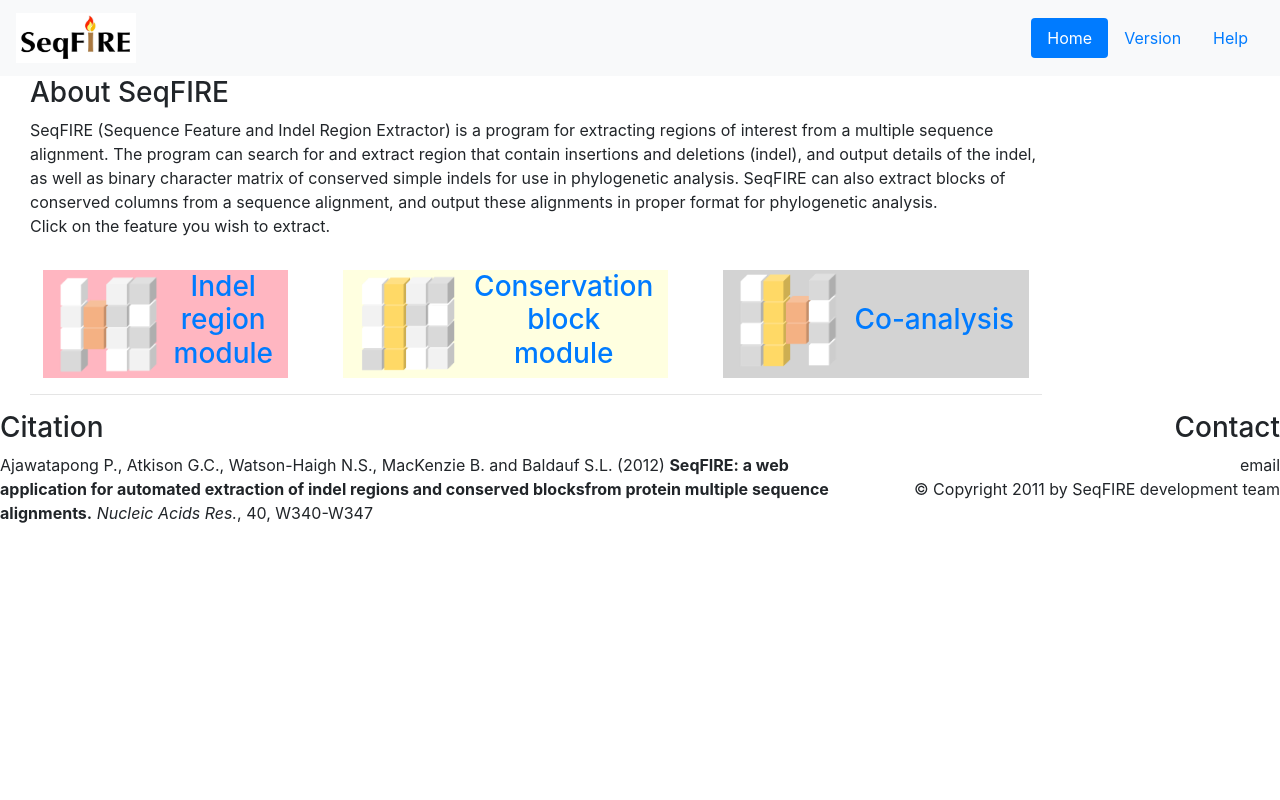
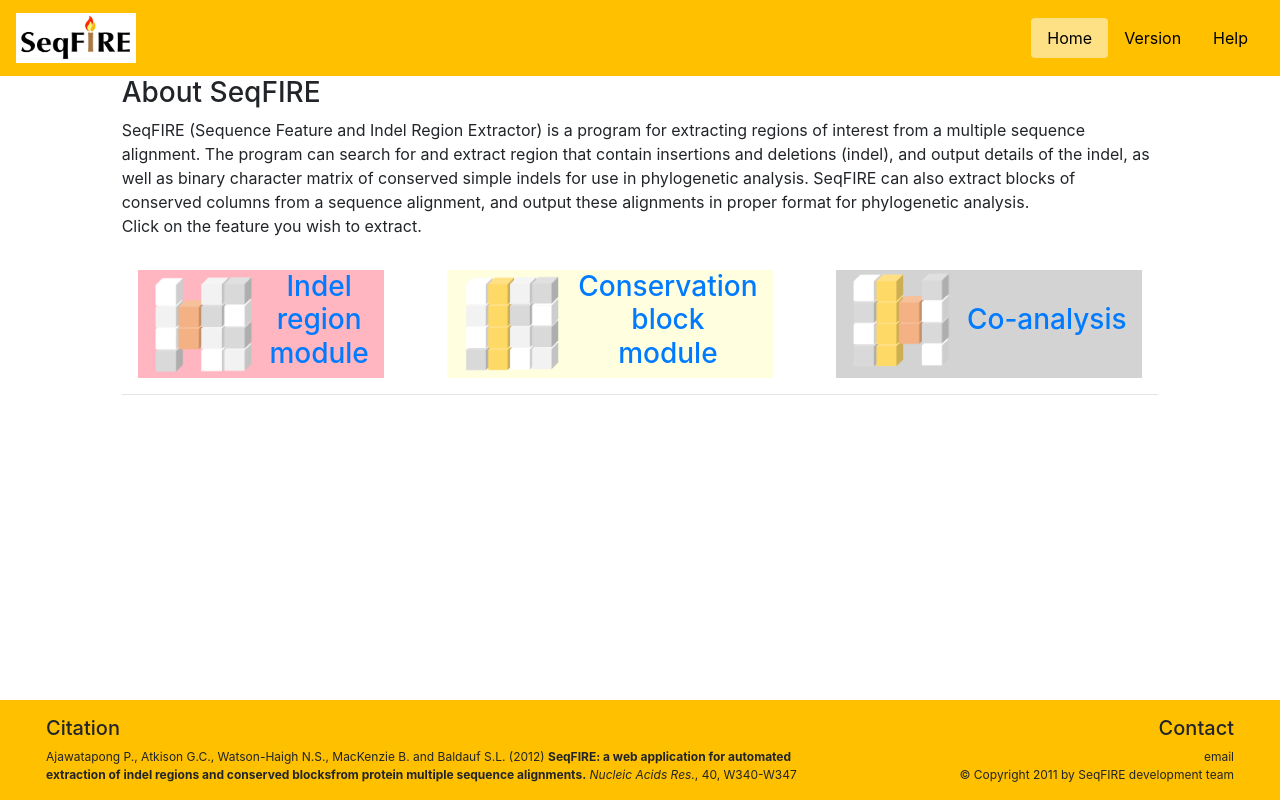
Before and after one commit to ntnkob/seqFIre2021, a Flask app: page / in a window 1280 px wide. Run offline with Flask 2, Linux system fonts and the light colour scheme; some libraries are stand-ins or nearby versions.

Commit message:
base html edit stylesheet

```diff
--- a/app/templates/base.html
+++ b/app/templates/base.html
@@ -3,6 +3,7 @@
 
 <!doctype html>
 <html lang="en">
+
 <head>
     {% block head %}
     <!-- Required meta tags -->
@@ -13,6 +14,40 @@
     <!-- Bootstrap CSS -->
     {{ bootstrap.load_css() }}
     <link rel="stylesheet" href="https://cdn.jsdelivr.net/npm/bootstrap-icons@1.5.0/font/bootstrap-icons.css">
+    <style>
+        body {
+            min-height: 100vh;
+            position: relative;
+            padding-bottom: 4rem;
+            display: flex;
+            flex-direction: column;
+        }
+
+        footer {
+            position: absolute;
+            bottom: 0;
+        }
+
+        .nav-pills .nav-link.active {
+            background-color: #ffe185;
+            color: black;
+        }
+
+        .nav-pills .nav-link {
+            color: black;
+        }
+
+        /*responsive*/
+        @media (max-width: 950px) {
+            #footer-left{
+                align-items: center;
+                justify-content: center;
+            }
+            h5 + p {
+                text-align: center;
+            }
+         }
+    </style>
     {% endblock %}
 
 
@@ -20,9 +55,10 @@
     {% endblock %}
 
 </head>
+
 <body>
     <!-- Navigation bar -->
-        <nav class="navbar navbar-light bg-light">
+    <nav class="navbar navbar-light" style="background-color: #ffc000;">
         <a href="{{ url_for('index') }}" class='navbar-brand'>
             <img src='/static/logo.jpg' width='120' height='50' alt="seqFIRE Logo">
         </a>
@@ -36,36 +72,43 @@
 
     <!-- Your page content -->
     <div class='container-fluid'>
-            <div class='col-sm-1'></div>
-            <div class='col-sm-10'>
+        <div class='row'>
+            <div class='col-sm-1 col-md-1 col-lg-1 col-xl-1'></div>
+            <div class='col-sm-10 col-md-10 col-lg-10 col-xl-10'>
                 {% block content %}
                 {% endblock %}
             </div>
-            <div class='col-sm-1'></div>
+            <div class='col-sm-1 col-md-1 col-lg-1 col-xl-1'></div>
+        </div>
     </div>
 
     <!-- Page footer -->
-        <div class='row'>
-            <div class='container-fluid'>
-                <div class='row justify-content-between'>
-                    <div class='col-8'>
-                    <h3>Citation</h3><p class = "text-left">
-                    Ajawatapong P., Atkison G.C., Watson-Haigh N.S., MacKenzie B. and Baldauf S.L. (2012) <b>SeqFIRE: a web application for automated
-                    extraction of indel regions and conserved blocksfrom protein multiple sequence alignments.</b> <i>Nucleic Acids Res.</i>, 40, W340-W347</p>
+    <footer>
+        <div class='container-fluid' style="background-color: #ffc000; padding-top: 1rem; padding-bottom: 1 rem;">
+            <div class='row justify-content-between' style="margin-left: 1rem; margin-right: 1rem; ">
+                <div class='col-8' id="footer-left">
+                    <h5>Citation</h5>
+                    <p class="text-left" style="font-size: 12px;">
+                        Ajawatapong P., Atkison G.C., Watson-Haigh N.S., MacKenzie B. and Baldauf S.L. (2012)
+                        <b>SeqFIRE: a web application for automated
+                            extraction of indel regions and conserved blocksfrom protein multiple sequence
+                            alignments.</b> <i>Nucleic Acids Res.</i>, 40, W340-W347
+                    </p>
                 </div>
-                    <div class='col-auto'>
-                    <h3 class='text-right'>Contact</h3><p class = "text-right">
+                <div class='col-auto' id="footer-right">
+                    <h5 class='text-right'>Contact</h5>
+                    <p class="text-right" style="font-size: 12px;">
                         email<br>
                         &copy; Copyright 2011 by SeqFIRE development team
                 </div>
             </div>
         </div>
-            </div>
-        </div>
+    </footer>
 
     {% block scripts %}
     <!-- Optional JavaScript -->
     {{ bootstrap.load_js() }}
     {% endblock %}
 </body>
+
 </html>
```
Lines whose indentation alone changed are shown as unchanged.
